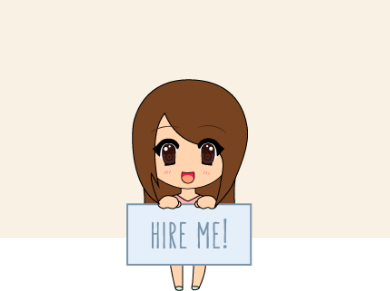
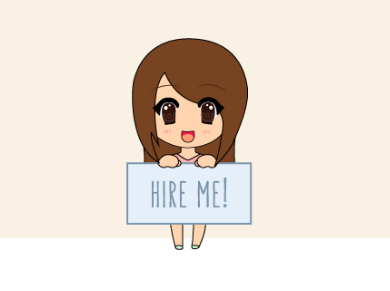
Before and after one commit to Panda-Pi/P04-Portfolio, a plain HTML site: page index.html in a window 390 px wide. Shown: the part 3389-3680 px from the top of the page. After the commit the page ends 3639 px from the top, so only its background shows below. Drawn offline with Linux system fonts and the light colour scheme; a web font is replaced by a local one.

Commit message:
little person moved

```diff
--- a/css/scrollnavi.css
+++ b/css/scrollnavi.css
@@ -564,7 +564,7 @@
 
             #HireMe {
                 width: 35%;
-                margin-top: 144.5em;
+                margin-top: 142.8em;
                 margin-left: 5em;
                 display: block;
             }
```
